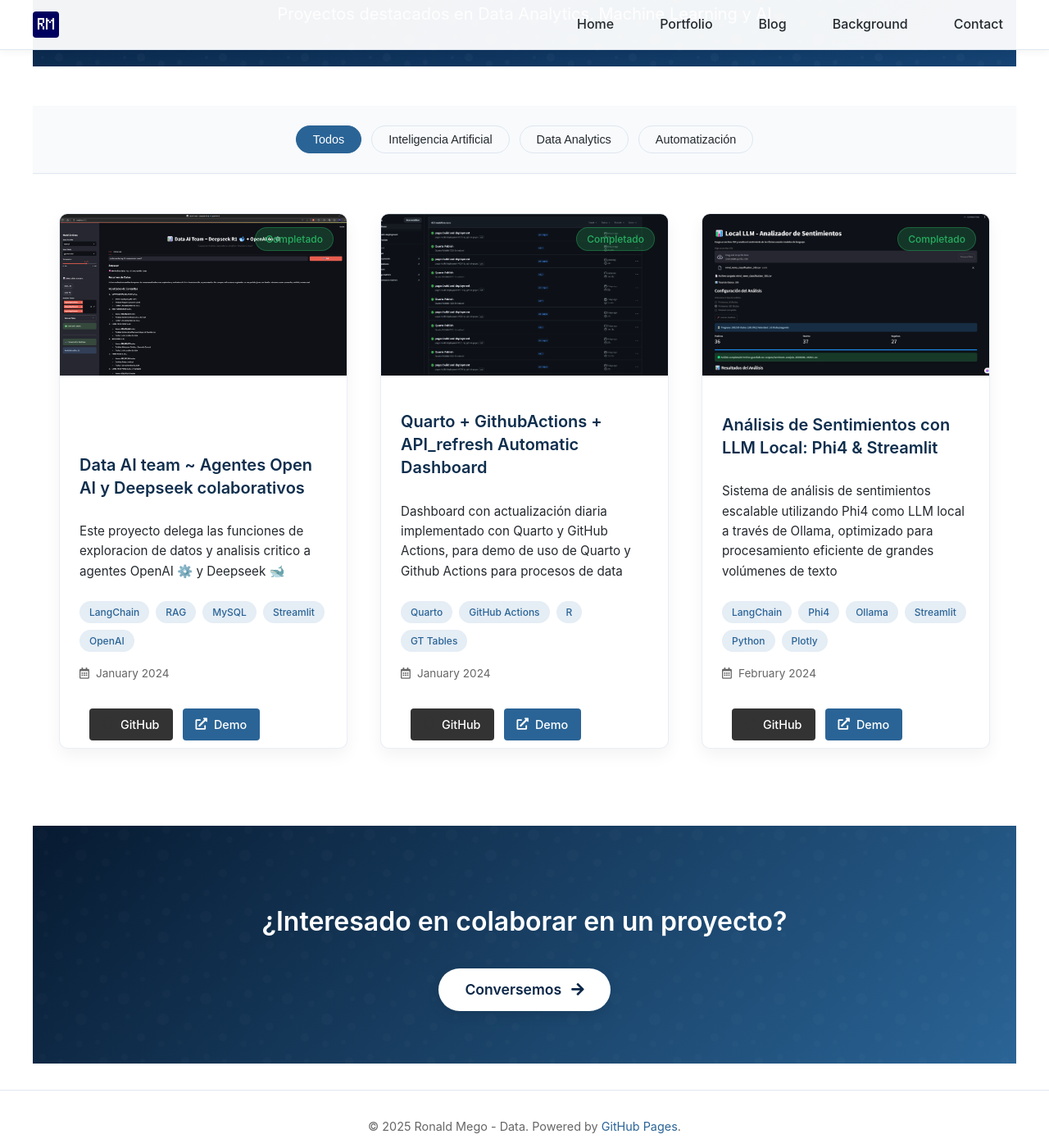
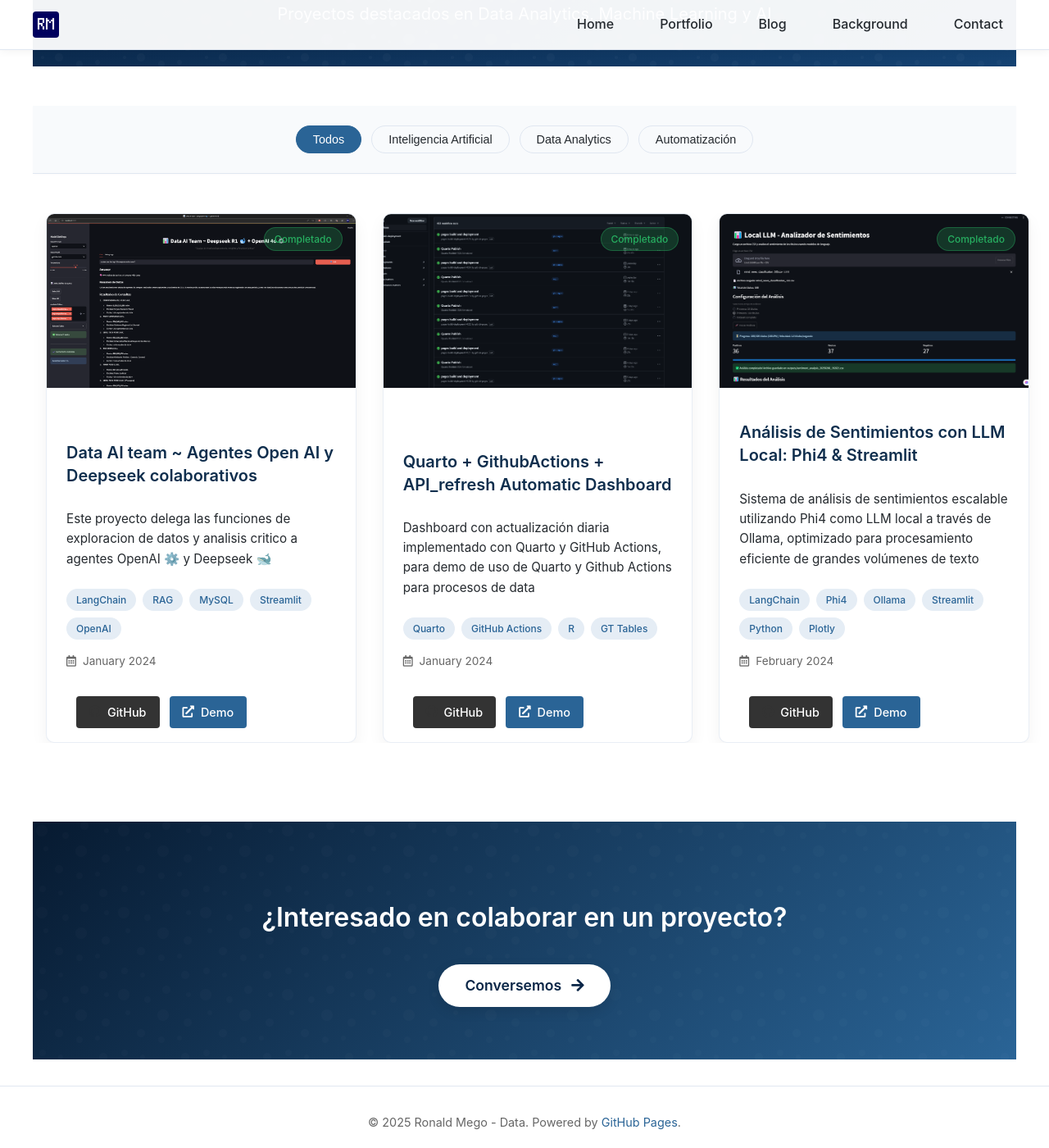
Before and after one commit to ronaldmego/ronaldmego.github.io, a Jekyll site: the page built from portfolio.md, in a window 1280 px wide and 1400 px high, scrolled down 249 px. Shown: the whole window at 82% size. Built offline with Jekyll 4.4.1, drawn with Linux system fonts in a browser that asks for light colours.

Commit message:
mejoras mobile

```diff
--- a/assets/css/style-refactored.scss
+++ b/assets/css/style-refactor.scss
@@ -578,7 +578,6 @@
 .service-cta {
   text-align: center;
   margin-top: 3rem;
-  padding: 0 2rem;
 }
 
 .service-button {
@@ -641,9 +640,7 @@
   }
 
   .service-button {
-    width: 100%;
-    max-width: 300px;
-    padding: 0.8rem 1rem;
+    padding: 0.8rem 1.5rem;
   }
 }
 
--- a/assets/css/style.scss
+++ b/assets/css/style.scss
@@ -752,17 +752,54 @@
 }
 
 /* Grid de proyectos */
+//.projects-container {
+//  max-width: 1200px;
+//  margin: 0 auto;
+//  padding: 0 2rem;
+//}
+
 .projects-container {
-  max-width: 1200px;
-  margin: 0 auto;
-  padding: 0 2rem;
-}
+  width: 100%;
+  max-width: 100%;
+  overflow-x: hidden;
+  padding: 0 1rem;
+}
+
+//.projects-grid {
+//  display: grid;
+//  grid-template-columns: repeat(auto-fill, minmax(350px, 1fr));
+//  gap: 2.5rem;
+//  margin-bottom: 4rem;
+//}
+
 
 .projects-grid {
   display: grid;
-  grid-template-columns: repeat(auto-fill, minmax(350px, 1fr));
-  gap: 2.5rem;
-  margin-bottom: 4rem;
+  gap: 2rem;
+  width: 100%;
+}
+
+/* Desktop (pantallas grandes) */
+@media (min-width: 1200px) {
+  .projects-grid {
+    grid-template-columns: repeat(3, 1fr); /* 3 columnas fijas en pantallas grandes */
+    max-width: 1200px;
+    margin: 0 auto;
+  }
+}
+
+/* Tablets y pantallas medianas */
+@media (min-width: 768px) and (max-width: 1199px) {
+  .projects-grid {
+    grid-template-columns: repeat(2, 1fr); /* 2 columnas en tablets */
+  }
+}
+
+/* Móviles */
+@media (max-width: 767px) {
+  .projects-grid {
+    grid-template-columns: 1fr; /* 1 columna en móviles */
+  }
 }
 
 .project-card {
@@ -771,7 +808,7 @@
   overflow: hidden;
   box-shadow: 0 8px 20px rgba(0, 0, 0, 0.05);
   transition: all 0.3s ease;
-  height: 100%;
+  height: auto;
   display: flex;
   flex-direction: column;
   opacity: 0;
@@ -853,7 +890,7 @@
 
 .project-content {
   padding: 1.5rem;
-  padding-bottom: 2rem;  /* Aumentar el padding inferior */
+  padding-bottom: 2.5rem;  /* Aumentar el padding inferior */
   display: flex;
   flex-direction: column;
   flex-grow: 1;
```
Also changed, not shown: 6 other files.
